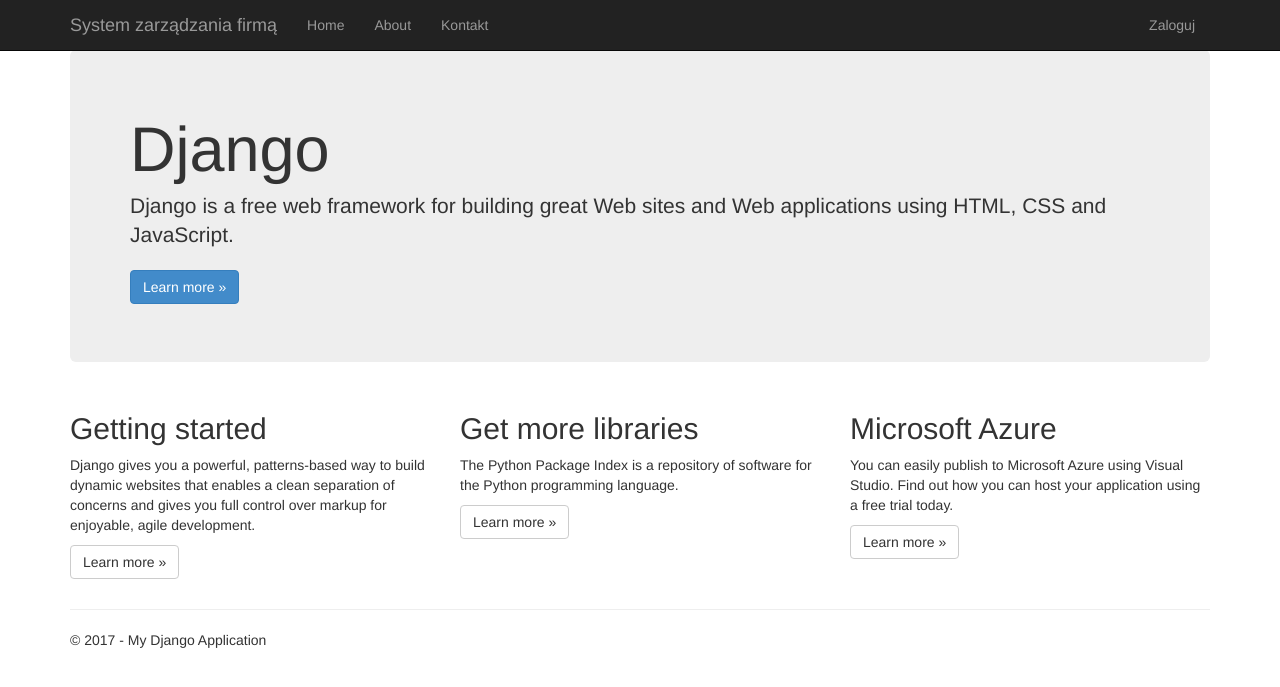
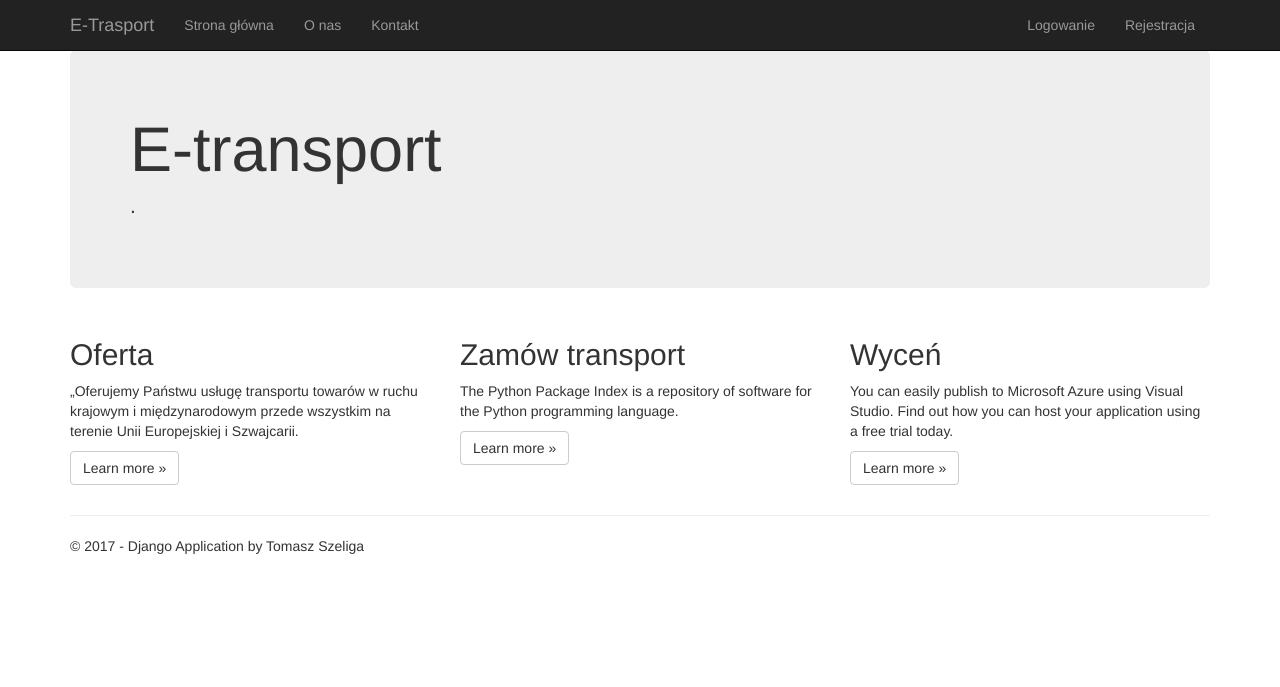
Before and after one commit to trak2018z/Web_System-tr, a Django app: page / in a window 1280 px wide. Shown: the top 687 px of the page. Run offline with Django 3.2, Linux system fonts and the light colour scheme; parts of the project's set-up code (start-up, migrations or seed data) failed here and were passed over; some libraries are stand-ins or nearby versions.

```diff
--- a/Info_app/templates/Info_app/about.html
+++ b/Info_app/templates/Info_app/about.html
@@ -5,6 +5,6 @@
 <h2>{{ title }}.</h2>
 <h3>{{ message }}</h3>
 
-<p>Use this area to provide additional information.</p>
+<p>Opiekun projektu dr.Tomasz Rak.</p>
 
 {% endblock %}
--- a/Info_app/templates/Info_app/home.html
+++ b/Info_app/templates/Info_app/home.html
@@ -3,28 +3,28 @@
 {% block content %}
 
 <div class="jumbotron">
-    <h1>Django</h1>
-    <p class="lead">Django is a free web framework for building great Web sites and Web applications using HTML, CSS and JavaScript.</p>
-    <p><a href="https://www.djangoproject.com/" class="btn btn-primary btn-large">Learn more &raquo;</a></p>
+    <h1>E-transport</h1>
+    <p class="lead">.</p>
+   <!-- <p><a href="https://www.djangoproject.com/" class="btn btn-primary btn-large">Learn more &raquo;</a></p>-->
 </div>
 
 <div class="row">
     <div class="col-md-4">
-        <h2>Getting started</h2>
+        <h2>Oferta</h2>
         <p>
-            Django gives you a powerful, patterns-based way to build dynamic websites that
-            enables a clean separation of concerns and gives you full control over markup
-            for enjoyable, agile development.
+            „Oferujemy Państwu usługę transportu towarów
+            w ruchu krajowym i międzynarodowym przede
+            wszystkim na terenie Unii Europejskiej i Szwajcarii.
         </p>
         <p><a class="btn btn-default" href="http://www.djangobook.com/en/2.0/index.html">Learn more &raquo;</a></p>
     </div>
     <div class="col-md-4">
-        <h2>Get more libraries</h2>
+        <h2>Zamów transport</h2>
         <p>The Python Package Index is a repository of software for the Python programming language.</p>
         <p><a class="btn btn-default" href="https://pypi.org/">Learn more &raquo;</a></p>
     </div>
     <div class="col-md-4">
-        <h2>Microsoft Azure</h2>
+        <h2>Wyceń</h2>
         <p>You can easily publish to Microsoft Azure using Visual Studio. Find out how you can host your application using a free trial today.</p>
         <p><a class="btn btn-default" href="http://azure.microsoft.com">Learn more &raquo;</a></p>
     </div>
--- a/Info_app/views.py
+++ b/Info_app/views.py
@@ -6,7 +6,6 @@ from django.shortcuts import render, redirect
 from django.http import HttpRequest
 from datetime import datetime
 
-
 def home(request):
     """Renders the home page."""
     assert isinstance(request, HttpRequest)
@@ -14,11 +13,10 @@ def home(request):
         request,
         'Info_app/home.html',
         {
-            'title': 'Home Page',
+            'title': 'Strona Domowa',
             'year': datetime.now().year,
         }
     )
-
 
 def contact(request):
     """Renders the contact page."""
@@ -32,7 +30,6 @@ def contact(request):
         }
     )
 
-
 def about(request):
     """Renders the about page."""
     assert isinstance(request, HttpRequest)
@@ -40,8 +37,8 @@ def about(request):
         request,
         'Info_app/about.html',
         {
-            'title': 'About',
-            'message': 'Your application description page.',
+            'title': 'O nas',
+            'message': 'Aplikacja wykonana została na potrzeby przedmiotu Aplikacje internetowe.',
             'year': datetime.now().year,
         }
     )
--- a/Login_app/templates/Login_app/loginpartial.html
+++ b/Login_app/templates/Login_app/loginpartial.html
@@ -11,7 +11,8 @@
 {% else %}
 
 <ul class="nav navbar-nav navbar-right">
-    <li><a href="{% url 'login' %}">Zaloguj</a></li>
+    <li><a href="{% url 'login' %}">Logowanie</a></li>
+    <li><a href="{% url 'singup' %}">Rejestracja</a></li>
 </ul>
 
 {% endif %}
--- a/templates/layout.html
+++ b/templates/layout.html
@@ -2,9 +2,10 @@
 <!DOCTYPE html>
 <html>
 <head>
-    <meta charset="iso-8859-2"/>
+    <meta charset="UTF-8">
+    <meta charset="iso-8859-2">
     <meta name="viewport" content="width=device-width, initial-scale=1.0">
-    <title>{{ title }} - My Django Application</title>
+    <title>{{ title }} - E-Transport</title>
     <link rel="stylesheet" type="text/css" href="{% static 'content/bootstrap.min.css' %}"/>
     <link rel="stylesheet" type="text/css" href="{% static 'content/site.css' %}"/>
     <script src="{% static 'scripts/modernizr-2.6.2.js' %}"></script>
@@ -19,12 +20,12 @@
                 <span class="icon-bar"></span>
                 <span class="icon-bar"></span>
             </button>
-            <a href="/" class="navbar-brand">System zarządzania firmą</a>
+            <a href="/" class="navbar-brand">E-Trasport</a>
         </div>
         <div class="navbar-collapse collapse">
             <ul class="nav navbar-nav">
-                <li><a href="{% url 'home' %}">Home</a></li>
-                <li><a href="{% url 'about' %}">About</a></li>
+                <li><a href="{% url 'home' %}">Strona główna</a></li>
+                <li><a href="{% url 'about' %}">O nas</a></li>
                 <li><a href="{% url 'contact' %}">Kontakt</a></li>
             </ul>
             {% include 'Login_app/loginpartial.html' %}
@@ -36,7 +37,7 @@
     {% block content %}{% endblock %}
     <hr/>
     <footer>
-        <p>&copy; {{ year }} - My Django Application</p>
+        <p>&copy; {{ year }} - Django Application by Tomasz Szeliga</p>
     </footer>
 </div>
 
```
Also changed, not shown: Login_app/forms.py (+2 -33 lines), Login_app/models.py (+23 -14 lines), Login_app/templates/Login_app/singup.html (+19 -1 lines), Login_app/views.py (+6 -6 lines), Web_System/settings.py (+10 -29 lines), Login_app/migrations/0001_initial.py (added), Login_app/migrations/0002_remove_profile_location.py (added), Login_app/migrations/0003_profile_location.py (added).
